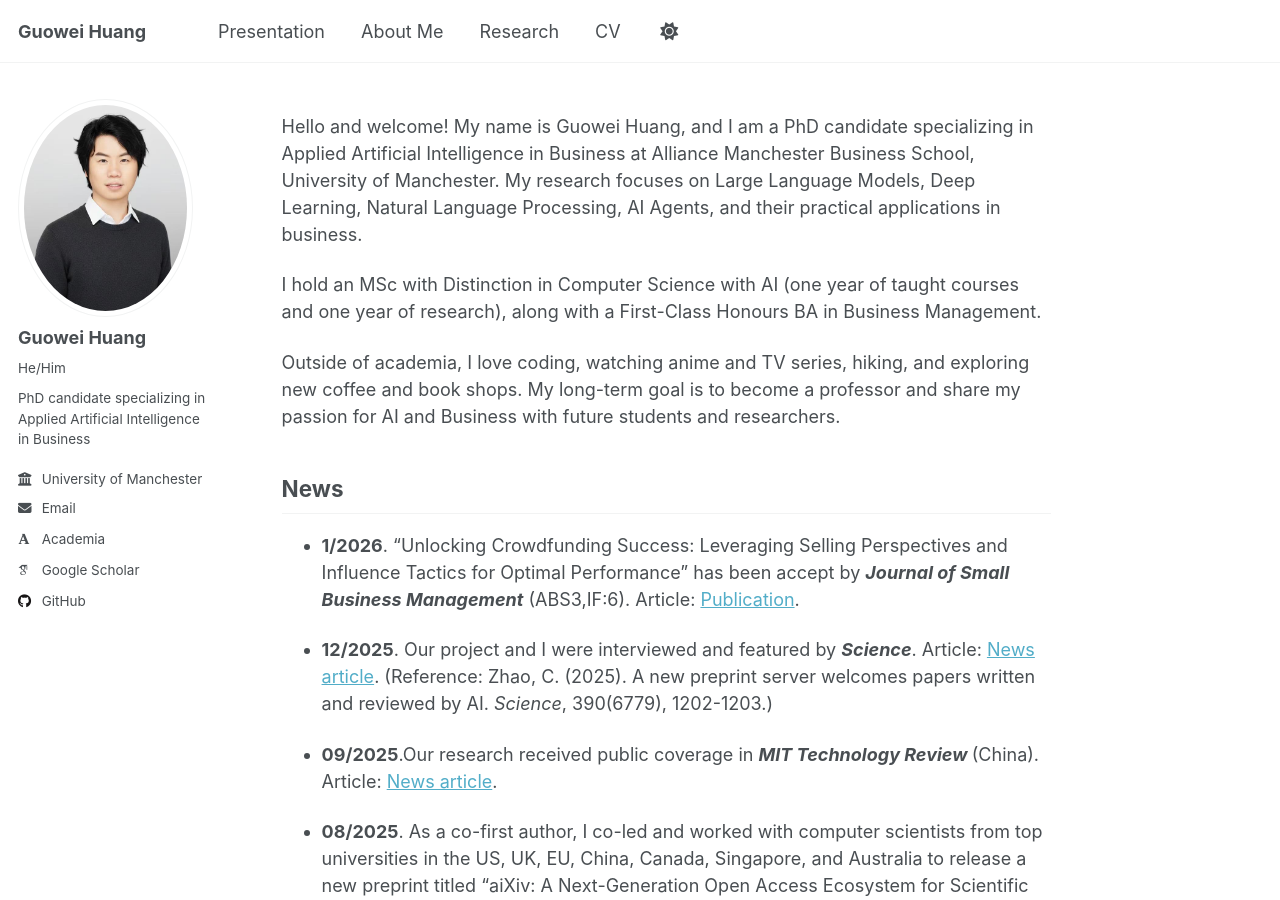
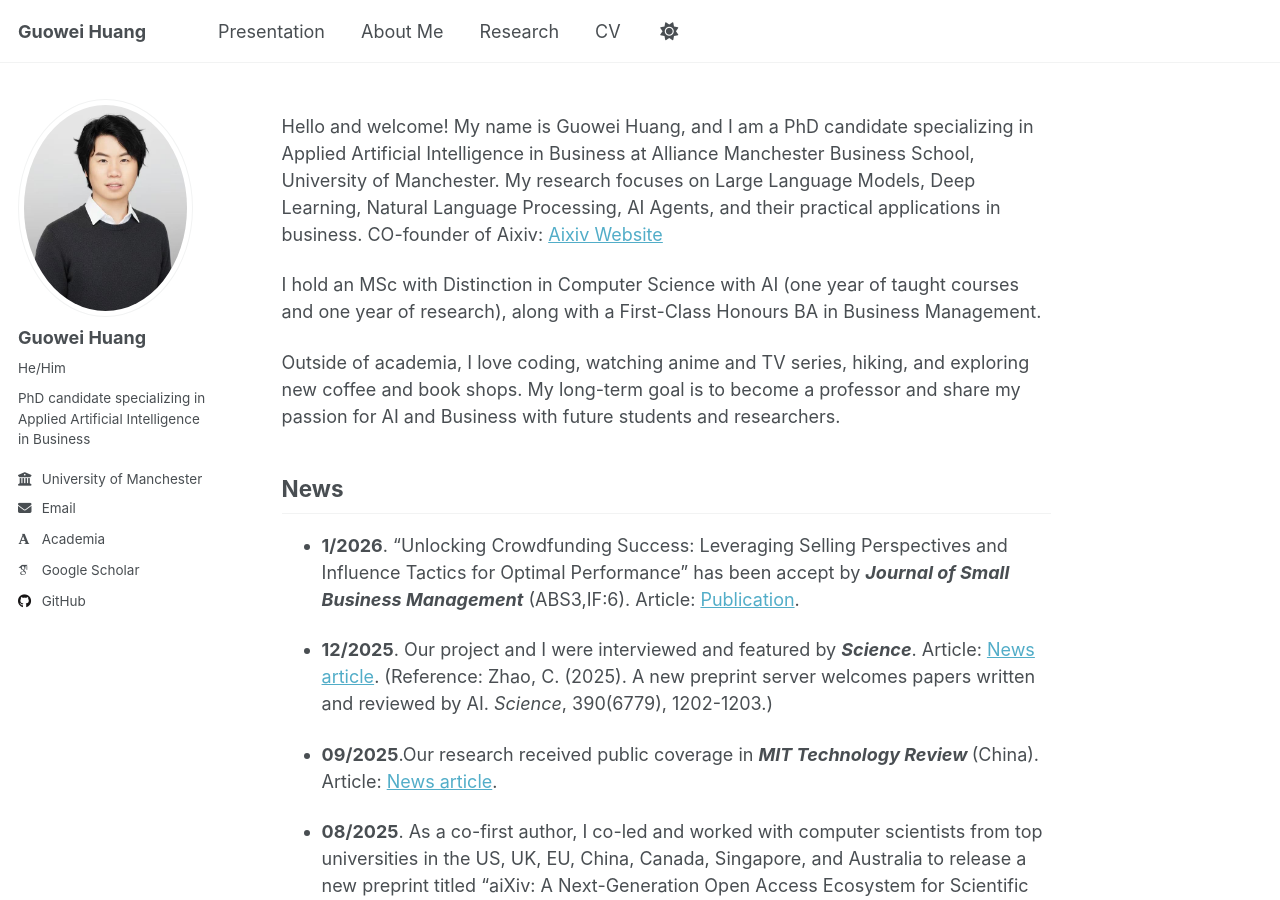
Before and after one commit to Oliverhuang123/Oliverhuang123.github.io, a Jekyll site: the page built from _pages/about.md, in a window 1280 px wide and 900 px high. Built offline with Jekyll 4.4.1, drawn with Linux system fonts in a browser that asks for light colours; some web fonts are replaced; a script that is not in the unit is left out.

Commit message:
Update about page with Aixiv co-founder details
Added co-founder information for Aixiv and updated the welcome message.

```diff
--- a/_pages/about.md
+++ b/_pages/about.md
@@ -7,7 +7,7 @@ redirect_from:
   - /about.html
 ---
 
-Hello and welcome! My name is Guowei Huang, and I am a PhD candidate specializing in Applied Artificial Intelligence in Business at Alliance Manchester Business School, University of Manchester. My research focuses on Large Language Models, Deep Learning, Natural Language Processing, AI Agents, and their practical applications in business.
+Hello and welcome! My name is Guowei Huang, and I am a PhD candidate specializing in Applied Artificial Intelligence in Business at Alliance Manchester Business School, University of Manchester. My research focuses on Large Language Models, Deep Learning, Natural Language Processing, AI Agents, and their practical applications in business. CO-founder of Aixiv: <a href="https://aixiv.science/" target="_blank">Aixiv Website</a>
 
 I hold an MSc with Distinction in Computer Science with AI (one year of taught courses and one year of research), along with a First-Class Honours BA in Business Management.
 
```
